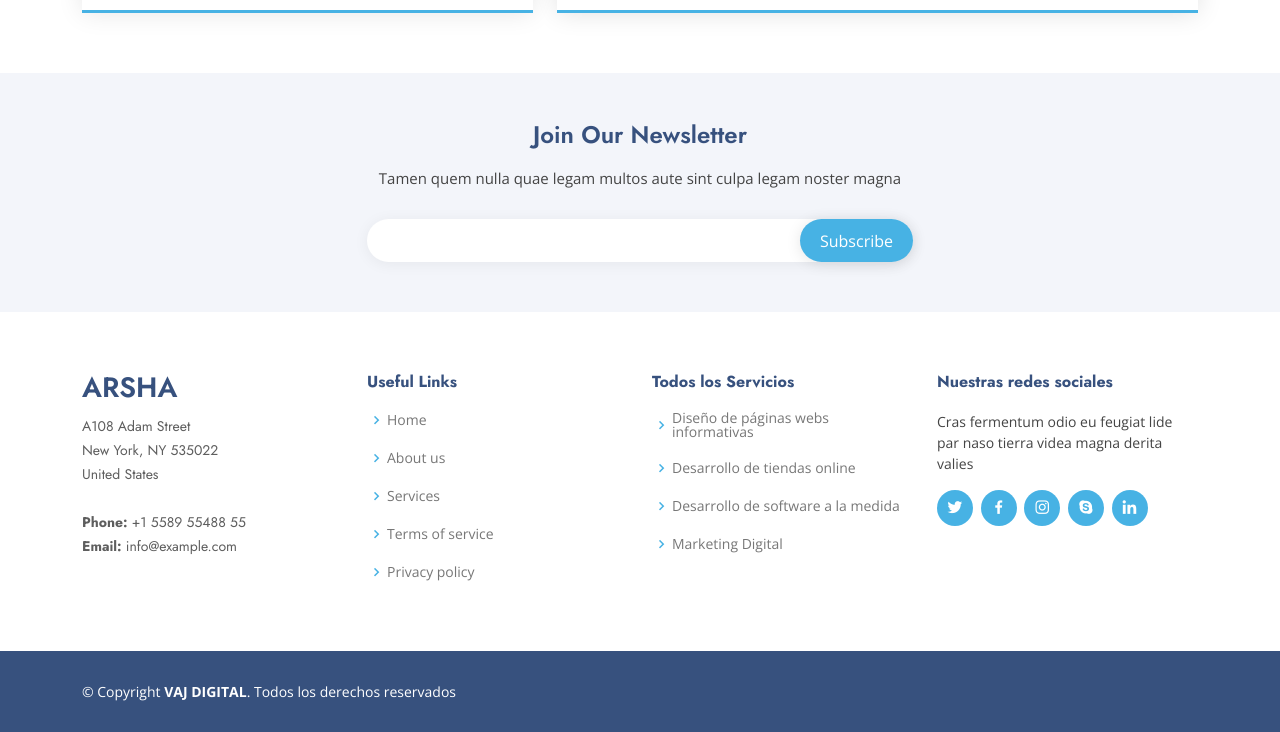
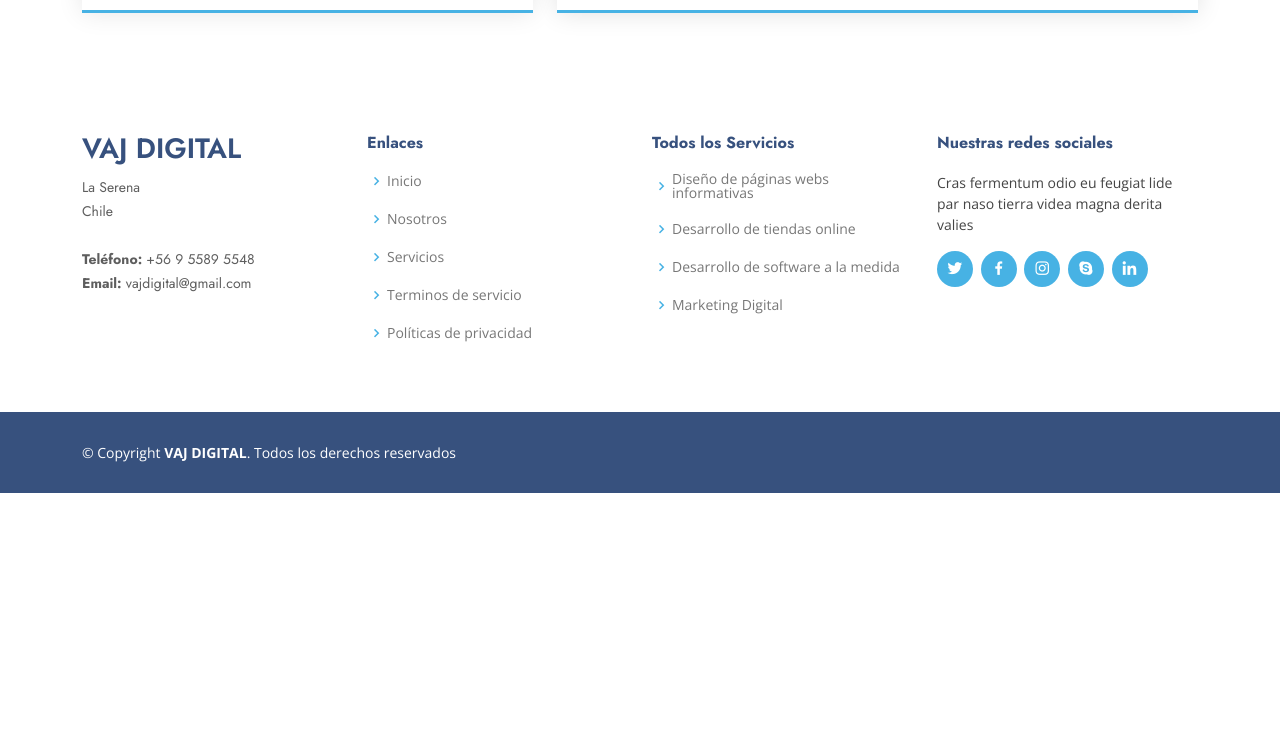
Before and after one commit to VAJDigital/VAJDigital.github.io, a plain HTML site: page index.html in a window 1280 px wide. Shown: the part 7953-8685 px from the top of the page. After the commit the page ends 8446 px from the top, so only its background shows below. Drawn offline with nearby package versions, Linux system fonts and the light colour scheme; animation ran at ten frames a second.

Commit message:
Update index.html

```diff
--- a/index.html
+++ b/index.html
@@ -721,7 +721,7 @@
               <div class="my-3">
                 <div class="loading">cargando</div>
                 <div class="error-message"></div>
-                <div class="sent-message">Hemos recibido tu mensaje, pornto nos contactaremos contigo</div>
+                <div class="sent-message">Hemos recibido tu mensaje, pronto nos contactaremos contigo</div>
               </div>
               <div class="text-center"><button type="submit">Enviar Mensaje</button></div>
             </form>
@@ -737,43 +737,30 @@
   <!-- ======= Footer ======= -->
   <footer id="footer">
 
-    <div class="footer-newsletter">
-      <div class="container">
-        <div class="row justify-content-center">
-          <div class="col-lg-6">
-            <h4>Join Our Newsletter</h4>
-            <p>Tamen quem nulla quae legam multos aute sint culpa legam noster magna</p>
-            <form action="" method="post">
-              <input type="email" name="email"><input type="submit" value="Subscribe">
-            </form>
-          </div>
-        </div>
-      </div>
-    </div>
+
 
     <div class="footer-top">
       <div class="container">
         <div class="row">
 
           <div class="col-lg-3 col-md-6 footer-contact">
-            <h3>Arsha</h3>
+            <h3>VAJ DIGITAL</h3>
             <p>
-              A108 Adam Street <br>
-              New York, NY 535022<br>
-              United States <br><br>
-              <strong>Phone:</strong> +1 5589 55488 55<br>
-              <strong>Email:</strong> info@example.com<br>
+              La Serena <br>
+              Chile <br><br>
+              <strong>Teléfono:</strong> +56 9 5589 5548<br>
+              <strong>Email:</strong> vajdigital@gmail.com<br>
             </p>
           </div>
 
           <div class="col-lg-3 col-md-6 footer-links">
-            <h4>Useful Links</h4>
+            <h4>Enlaces</h4>
             <ul>
-              <li><i class="bx bx-chevron-right"></i> <a href="#">Home</a></li>
-              <li><i class="bx bx-chevron-right"></i> <a href="#">About us</a></li>
-              <li><i class="bx bx-chevron-right"></i> <a href="#">Services</a></li>
-              <li><i class="bx bx-chevron-right"></i> <a href="#">Terms of service</a></li>
-              <li><i class="bx bx-chevron-right"></i> <a href="#">Privacy policy</a></li>
+              <li><i class="bx bx-chevron-right"></i> <a href="#">Inicio</a></li>
+              <li><i class="bx bx-chevron-right"></i> <a href="#">Nosotros</a></li>
+              <li><i class="bx bx-chevron-right"></i> <a href="#">Servicios</a></li>
+              <li><i class="bx bx-chevron-right"></i> <a href="#">Terminos de servicio</a></li>
+              <li><i class="bx bx-chevron-right"></i> <a href="#">Políticas de privacidad</a></li>
             </ul>
           </div>
 
```
